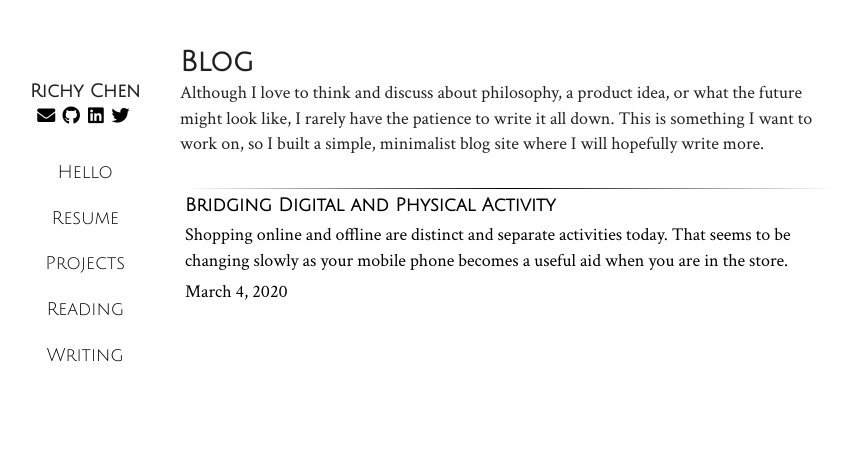
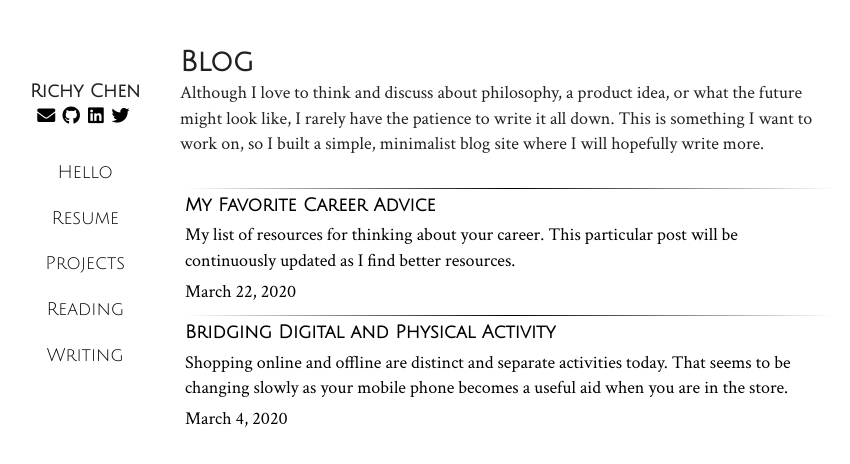
Before and after one commit to richychn/old_website, a React (Create React App) app: page /#/blogs in a window 1280 px wide. Shown: the top 464 px of the page, without its empty margins (210-1060 px from the left). Built offline with nearby package versions, Linux system fonts and the light colour scheme.

Commit message:
career blog and new book

```diff
--- a/src/content/blogs.js
+++ b/src/content/blogs.js
@@ -15,4 +15,19 @@ export default {
         <p>I daydream about walking into malls, hotels, shops, restaurants, cafes, and maybe even the DMV one day and be able to use my phone as a personal assistant. I find myself saying to my friends, \"I wish I could order food from my table in the food court\" and wishes for many other products/features that all seem technologically possible and even easy.</p>\
         <p>Which is why I am working with my friends to build a system of apps that will allow business owners (potentially of all the stores I mentioned and more) to better serve their customers. We are starting with cafes and restaurants, where we hope to replicate the service of the sushi restaurant in Hong Kong, and do one better by adding payment, requests, and discounts.</p>"
     },
+    1: {
+        title: "My Favorite Career Advice",
+        date: "March 22, 2020",
+        image_url: "",
+        credit: "",
+        image_alt: "",
+        description: "My list of resources for thinking about your career. This particular post will be continuously updated as I find better resources.",
+        text: "<p>Entering university, I had a plan. Even as that plan changed, I thought it was okay, as long as I had a plan that still made sense. At the end of (almost) four years, my plan had changed so much that I didn't know how it connected with my original plan for after college. So I have been rethinking how I approach career planning and found some helpful advice.</p>\
+        <ul>\
+        <li><a href='https://www.youtube.com/watch?v=xmYekD6-PZ8'>Bill Gurley's Runnin' Down a Dream speech</a></li>\
+        <p>Key takeaways: Find a passion, become the most knowledgable (not intelligent or best at) in that field, develop mentors in that field, and embrace peer relationships.</p>\
+        <li><a href='https://pmarchive.com/guide_to_career_planning_part0.html'>Marc Andreessen's Guide to Career Planning</a></li>\
+        <p>Key takeaways: Ironically for me, Andreessen's first advice is 'don't plan your career.' Rather, recognize opportunities and think strategically about the risk of pursuing the opportunity in the 'portfolio' of all the jobs in your career. Learn hard things in school, so that you are not easily fazed by difficult problems. Become top 25% in two or three skills. Some important skills are communication, management, sales, and finance. Pick an industry where the founders of the industry are still involved. Then, go to the heart of that industry geographically. For a rapidly changing industry like technology, find a young, fast growing company rather than a big, established one.</p>\
+        </ul>"
+    }
 }
--- a/src/content/books.js
+++ b/src/content/books.js
@@ -29,4 +29,9 @@ export default {
         image_url: "https://images-na.ssl-images-amazon.com/images/I/71SLQKwNLBL.jpg",
         link_url: "https://www.amazon.com/Quiet-Power-Introverts-World-Talking/dp/B00714PZMQ/ref=sr_1_1?dchild=1&keywords=quiet&qid=1584562393&s=audible&sr=1-1"
     },
+    6: {
+        title: "Trillion Dollar Coach",
+        image_url: "https://images-na.ssl-images-amazon.com/images/I/41vgassjrKL._SX329_BO1,204,203,200_.jpg",
+        link_url: "https://www.amazon.com/Trillion-Dollar-Coach-Leadership-Playbook/dp/0062839268"
+    }
 }
```
